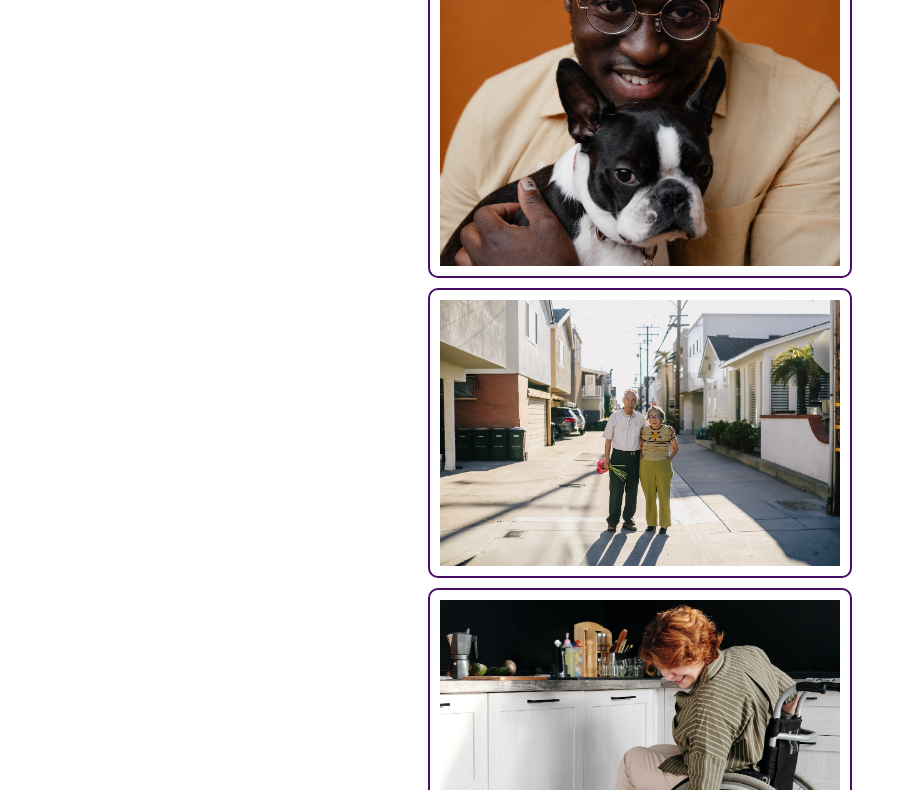
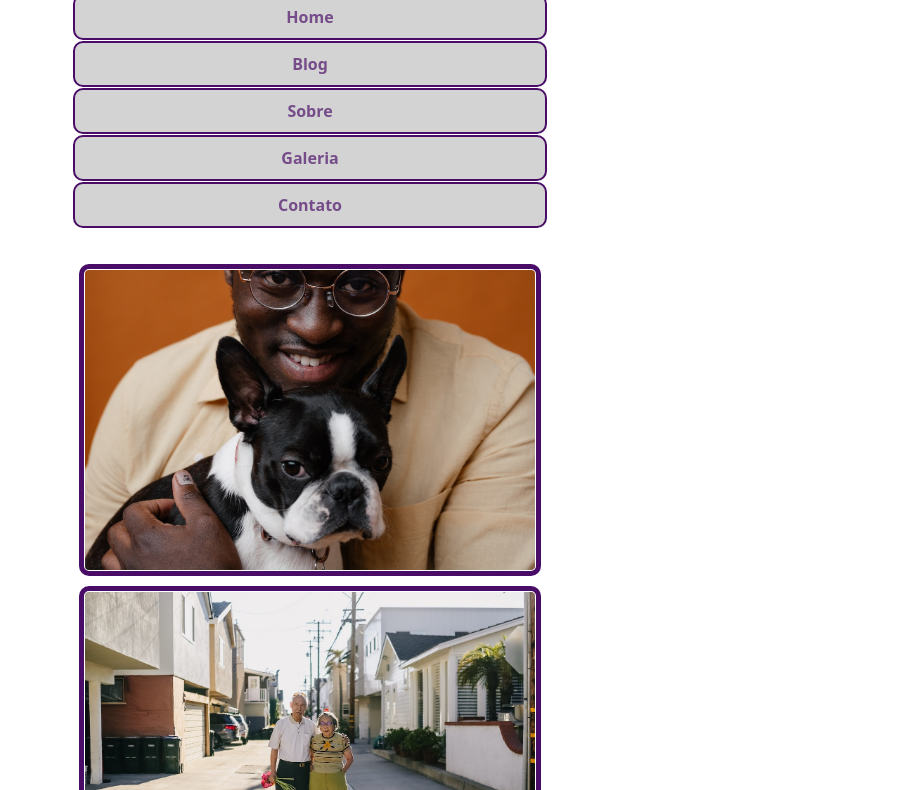
Before and after one commit to leandrocostta/projeto-hey, a plain HTML site: page index.html in a window 1280 px wide. Shown: the part 210-1000 px from the top of the page, without its empty margins (0-904 px from the left). Drawn offline with Linux system fonts and the light colour scheme.

Commit message:
atualizado 25.08

```diff
--- /dev/null
+++ b/estilos/firstmobile.css
@@ -0,0 +1,51 @@
+@charset "UTF-8";
+
+* {
+    margin: 0px;
+    padding: 5px;
+}
+html, body {
+    width: 90vw;
+    height: 100vh;
+}
+body {
+    min-width: 360px;
+    max-width: 600px;
+}
+header > img {
+    display: block;
+    margin: auto;
+    width: 180px;
+}
+menu > ul > li {
+    display: block;
+    padding: 10px;
+    margin: auto;
+    margin-bottom: 1px;
+
+}
+li {
+    font-family: system-ui, -apple-system, BlinkMacSystemFont, 'Segoe UI', Roboto, Oxygen, Ubuntu, Cantarell, 'Open Sans', 'Helvetica Neue', sans-serif;
+    width: 450px;
+    text-align: center;
+    font-weight: bolder;
+    color: #490d67ae;
+    background-color: lightgray;
+    border: 2px solid #490D67 ;
+    margin: 1px;
+    border-radius: 10px;
+}
+li:hover {
+    background-color: #490d67ae;
+    color:lightgray ;
+}
+
+article > img {
+    display: block;
+    margin: auto;
+    width: 450px;
+    padding: 1px;
+    border: 5px solid #490D67;
+    border-radius: 10px;
+    margin-top: 10px;
+}
--- a/index.html
+++ b/index.html
@@ -4,42 +4,7 @@
     <meta charset="UTF-8">
     <meta name="viewport" content="width=device-width, initial-scale=1.0">
     <title>Hey Fotografia</title>
-    <style>
-        * {
-            margin: 0px;
-            padding: 0px;
-        }
-        html, body {
-            width: 100vw;
-            height: 100vh;
-        }
-        header > img {
-            display: block;
-            margin: auto;
-            width: 180px;
-        }
-        menu > ul > li {
-            display: inline;
-            padding: 10px;
-            margin: auto;
-
-        }
-
-
-        main {
-            margin: auto;
-        }
-        article > img {
-            display: block;
-            margin: auto;
-            width: 400px;
-            padding: 10px;
-            border: 2px solid #490D67;
-            border-radius: 10px;
-            margin-top: 10px;
-        }
-
-    </style>
+    <link rel="stylesheet" href="estilos/firstmobile.css">
 </head>
 <body>
     <header>
@@ -56,9 +21,9 @@
     </header>
     <main>
         <article>
-<img src="imagens/foto1.jpg" id="foto1" alt="">
-<img src="imagens/foto2.jpg" alt="">
-<img src="imagens/foto3.jpg" alt="">
+<img src="imagens/foto1.jpg" id="foto1" alt="homem com cachorro">
+<img src="imagens/foto2.jpg" alt="casal de idosos">
+<img src="imagens/foto3.jpg" alt="cadeirante na cozinha">
         </article>
     </main>
 
```
